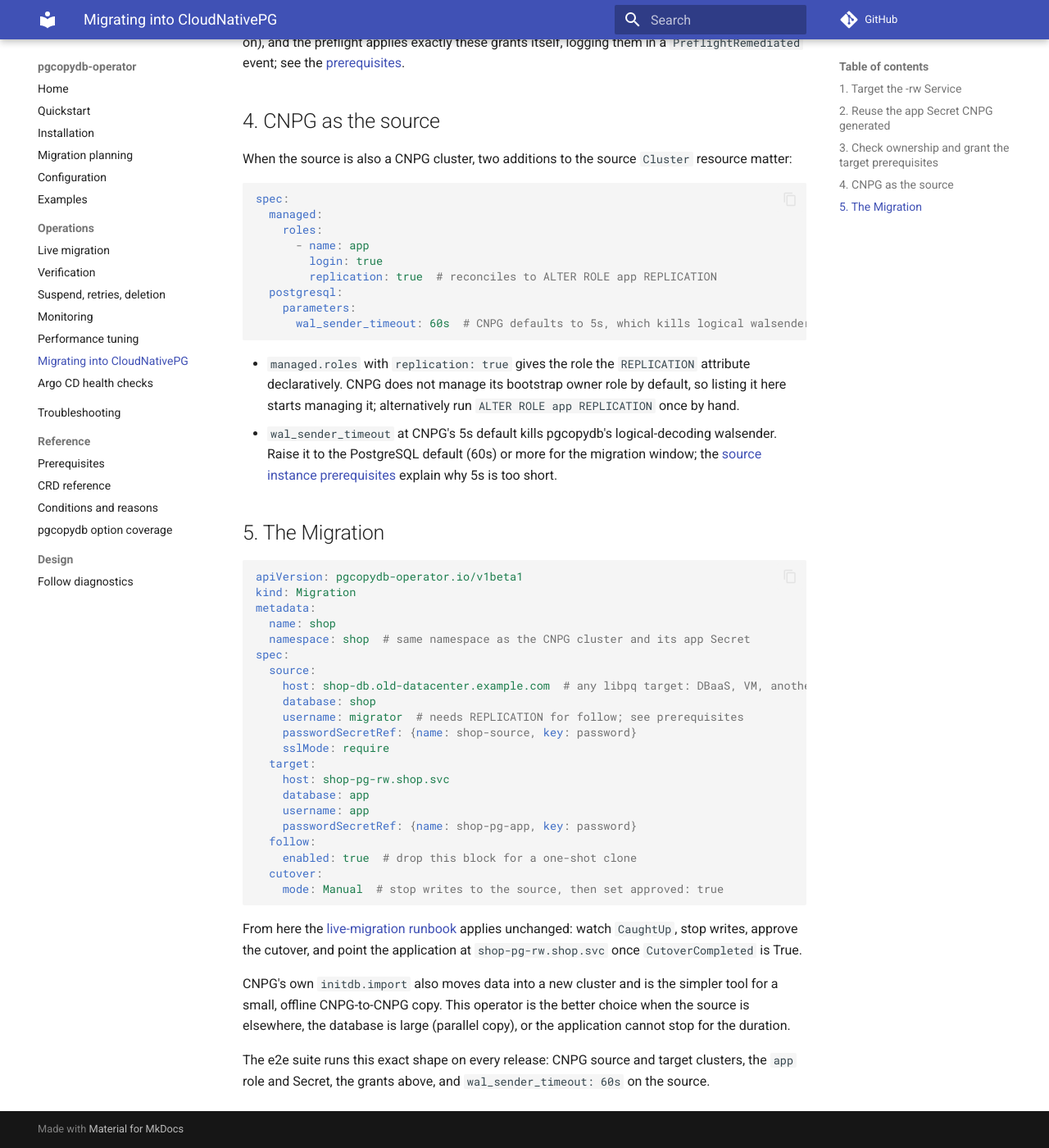
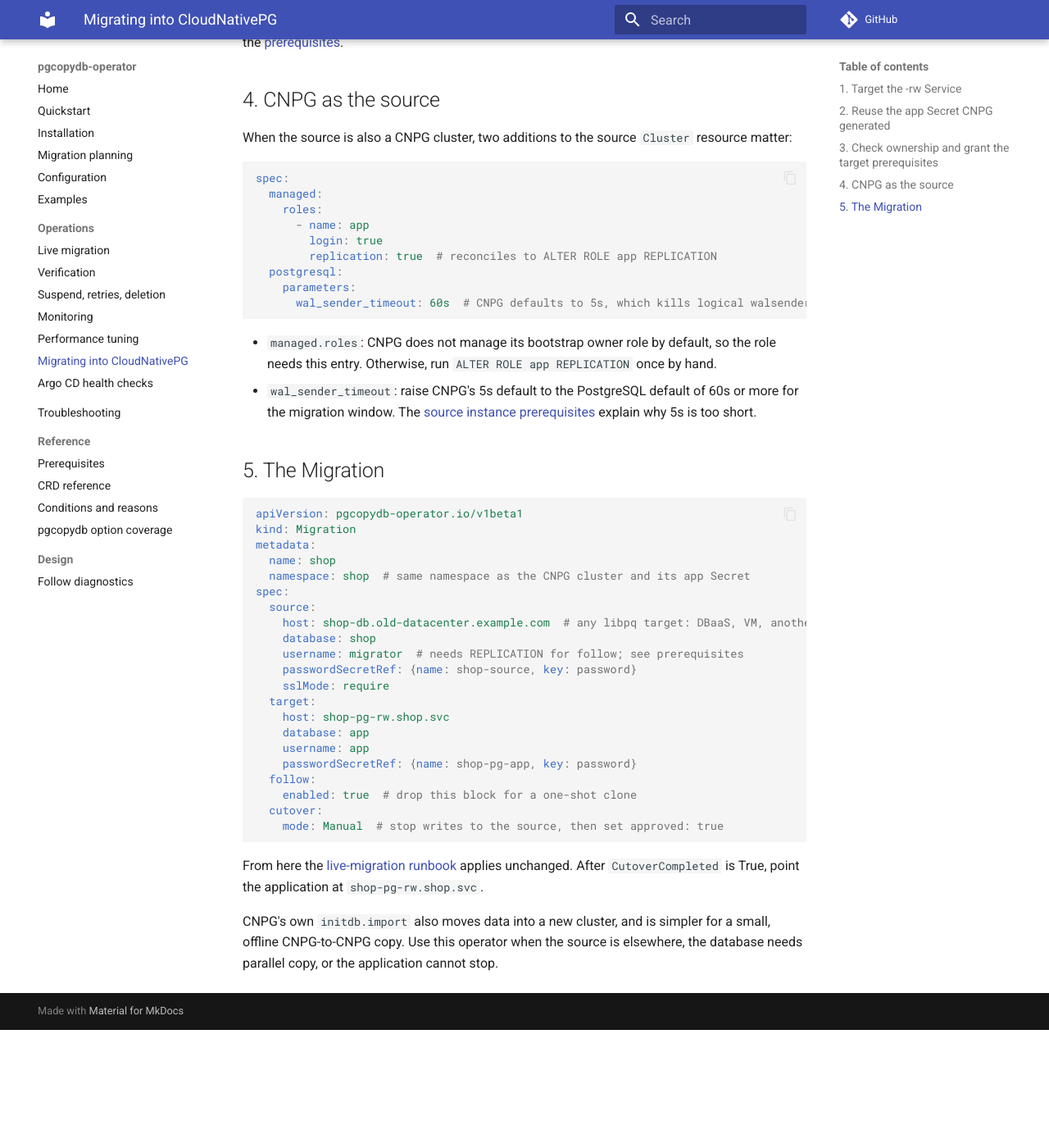
Before and after one commit to ydixken/pgcopydb-operator, an MkDocs documentation site: the page built from docs/operations/cloudnativepg.md, in a window 1280 px wide and 1400 px high, scrolled down 1799 px. Shown: the whole window at 82% size. Built offline with MkDocs 1.6.1 and Material for MkDocs 9.7.7, drawn with Linux system fonts in a browser that asks for light colours; comment, search, counter and statistics services are not loaded; after the commit the page ends 3055 px from its top, so only the background shows below that; some of the changed text lies outside the part shown.

Commit message:
docs: tighten the CloudNativePG and Argo CD pages
Cut the "best-tested path" ranking claim from the CloudNativePG page and
the duplicate e2e-coverage paragraph at its foot, keeping one compressed
sentence at the top. Cut the two bullets that restated the YAML comments
directly above them, and the runbook step list that live-migration.md
already carries.

On the Argo CD page, cut the "starting point, not a policy" disclaimer and
the "sitting green" framing, turned the four-case mapping into a list, and
recorded that a verification mismatch leaves Complete True, so the check
reports Healthy while Verified is False.

Applied the ASD-STE100 pass to both: shorter sentences, active voice,
condition before action, no gerunds as nouns, no parentheses carrying a
second idea. Every code block, the extension-ownership warning, the
pgcopydb 0.18 grant warning, and the cutover sync-latency warning are
byte-identical.

````diff
--- a/docs/operations/cloudnativepg.md
+++ b/docs/operations/cloudnativepg.md
@@ -1,9 +1,9 @@
 # Migrating into a CloudNativePG cluster
 
 [CloudNativePG](https://cloudnative-pg.io/) (CNPG) provisions and runs the target; the `Migration` moves the data in.
-This is the operator's best-tested path: the e2e suite migrates between live CNPG clusters in exactly the shape on this page.
+The e2e suite migrates between live CNPG clusters in the shape on this page.
 
-The recipe assumes a CNPG `Cluster` named `shop-pg` in namespace `shop`, bootstrapped with the default `app` database owned by the `app` role.
+The recipe assumes a CNPG `Cluster` named `shop-pg` in namespace `shop`, with the default `app` database owned by the `app` role.
 Substitute your names.
 
 ## 1. Target the `-rw` Service
@@ -72,7 +73,10 @@ GRANT SET ON PARAMETER session_replication_role TO app;
 The second grant is the dangerous one to skip: pgcopydb 0.18 reports success while applying nothing.
 The [preflight](live-migration.md#preflight) probes both before any data moves.
 
-The manual step has an alternative: set `spec.target.superuserSecretRef` to a Secret carrying superuser credentials (CNPG creates `<cluster>-superuser` when `enableSuperuserAccess` is on), and the preflight applies exactly these grants itself, logging them in a `PreflightRemediated` event; see the [prerequisites](../reference/prerequisites.md#superuser-remediation-superusersecretref).
+To skip the manual step, set `spec.target.superuserSecretRef` to a Secret with superuser credentials.
+CNPG creates `<cluster>-superuser` when `enableSuperuserAccess` is on.
+The preflight then applies exactly these grants itself and records a `PreflightRemediated` event.
+See the [prerequisites](../reference/prerequisites.md#superuser-remediation-superusersecretref).
 
 ## 4. CNPG as the source
 
@@ -90,10 +94,10 @@ spec:
       wal_sender_timeout: 60s  # CNPG defaults to 5s, which kills logical walsenders
 ```
 
-- `managed.roles` with `replication: true` gives the role the `REPLICATION` attribute declaratively.
-  CNPG does not manage its bootstrap owner role by default, so listing it here starts managing it; alternatively run `ALTER ROLE app REPLICATION` once by hand.
-- `wal_sender_timeout` at CNPG's 5s default kills pgcopydb's logical-decoding walsender.
-  Raise it to the PostgreSQL default (60s) or more for the migration window; the [source instance prerequisites](../reference/prerequisites.md#live-migration-specfollowenabled-true) explain why 5s is too short.
+- `managed.roles`: CNPG does not manage its bootstrap owner role by default, so the role needs this entry.
+  Otherwise, run `ALTER ROLE app REPLICATION` once by hand.
+- `wal_sender_timeout`: raise CNPG's 5s default to the PostgreSQL default of 60s or more for the migration window.
+  The [source instance prerequisites](../reference/prerequisites.md#live-migration-specfollowenabled-true) explain why 5s is too short.
 
 ## 5. The Migration
 
@@ -121,9 +125,8 @@ spec:
     mode: Manual  # stop writes to the source, then set approved: true
 ```
 
-From here the [live-migration runbook](live-migration.md) applies unchanged: watch `CaughtUp`, stop writes, approve the cutover, and point the application at `shop-pg-rw.shop.svc` once `CutoverCompleted` is True.
+From here the [live-migration runbook](live-migration.md) applies unchanged.
+After `CutoverCompleted` is True, point the application at `shop-pg-rw.shop.svc`.
 
-CNPG's own `initdb.import` also moves data into a new cluster and is the simpler tool for a small, offline CNPG-to-CNPG copy.
-This operator is the better choice when the source is elsewhere, the database is large (parallel copy), or the application cannot stop for the duration.
-
-The e2e suite runs this exact shape on every release: CNPG source and target clusters, the `app` role and Secret, the grants above, and `wal_sender_timeout: 60s` on the source.
+CNPG's own `initdb.import` also moves data into a new cluster, and is simpler for a small, offline CNPG-to-CNPG copy.
+Use this operator when the source is elsewhere, the database needs parallel copy, or the application cannot stop.
````
Also changed, not shown: other parts of docs/operations/cloudnativepg.md (+5 -4 lines), docs/operations/argocd.md (+17 -8 lines).
